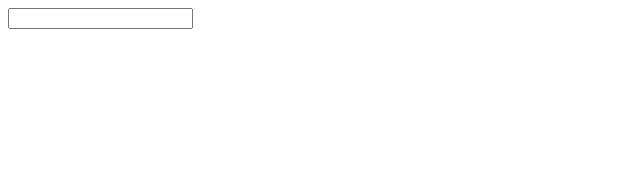
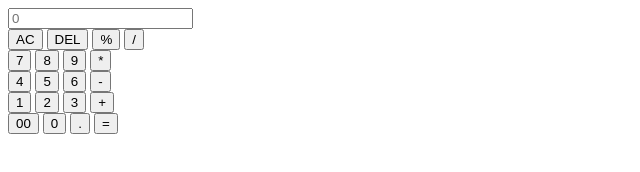
Before and after one commit to manojgore/Calculator-HTML-CSS-JavaScript, a plain HTML site: page index.html in a window 1280 px wide. Shown: the whole page, without its empty margins (0-640 px from the left). Drawn offline with Linux system fonts and the light colour scheme.

Commit message:
all html changes

```diff
--- a/index.html
+++ b/index.html
@@ -7,7 +7,37 @@
 </head>
 <body>
     <div class="calculator">
-        <input type="text">
+        <input type="text" placeholder="0">
+        <div>
+            <button>AC</button>
+            <button>DEL</button>
+            <button>%</button>
+            <button>/</button>
+        </div>
+        <div>
+            <button>7</button>
+            <button>8</button>
+            <button>9</button>
+            <button>*</button>
+        </div>
+        <div>
+            <button>4</button>
+            <button>5</button>
+            <button>6</button>
+            <button>-</button>
+        </div>
+        <div>
+            <button>1</button>
+            <button>2</button>
+            <button>3</button>
+            <button>+</button>
+        </div>
+        <div>
+            <button>00</button>
+            <button>0</button>
+            <button>.</button>
+            <button>=</button>
+        </div>
     </div>
 </body>
 </html>
```
